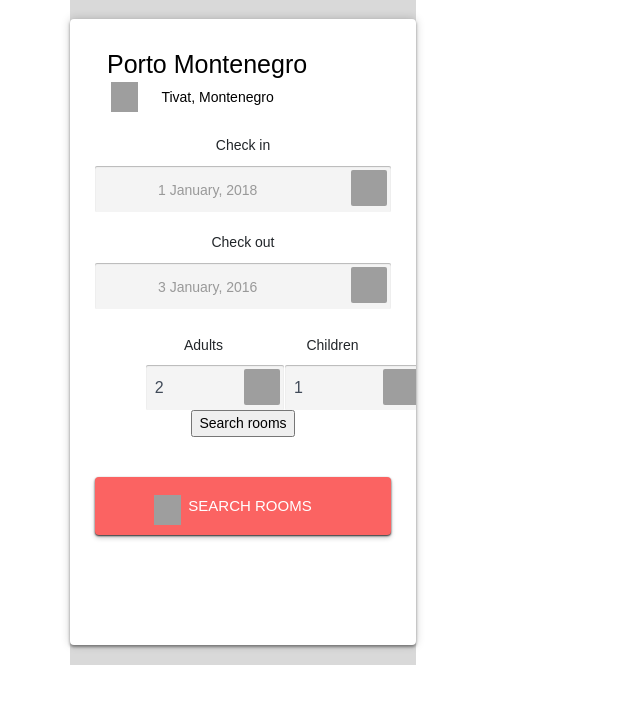
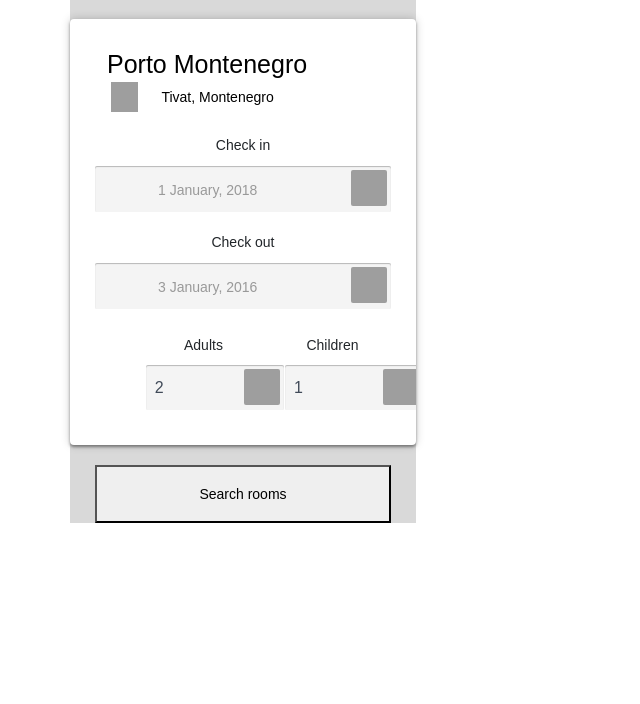
Before and after one commit to Pyranth/hackathonPort2018, a PHP site: page /booking.php in a window 1280 px wide. Shown: the part 57-761 px from the top of the page, without its empty margins (0-640 px from the left). Run offline with PHP 8.4, Linux system fonts and the light colour scheme; grey boxes are pictures that could not be loaded.

Commit message:
Booking update

```diff
--- a/webapp/booking.php
+++ b/webapp/booking.php
@@ -229,7 +229,7 @@
 
 .nesto .booking {
 	width: 346px;
-	height: 626px;
+	height: 426px;
 }
 .nesto .is-sent{
 	animation: launch 1s ease-in-out forwards
@@ -508,9 +508,8 @@
 				</div>
 			</li>
 		</ul>
-        <input type="submit" value="Search rooms">
-        <button onclick="azurirajTabeluBooking();" class="button-big"><div class="icon"></div>Search rooms</button>
 	</form>
+    <button onclick="azurirajTabeluBooking();" class="button-big"><div class="icon"></div>Search rooms</button>
         </div>
       </div>
     </div>
--- a/webapp/scriptNew.js
+++ b/webapp/scriptNew.js
@@ -2,7 +2,6 @@
 function azurirajTabeluBooking() {
 
     var xhr = false;
-
     if(window.XMLHttpRequest)
         xhr = new XMLHttpRequest();
     else
@@ -14,7 +13,6 @@
     xhr.onreadystatechange = function () {
         if(this.readyState == 4 && this.status == 200)
         {
-            alert(this.responseText);
             ucitajTabelu(this.responseText);
         }
     };
```
